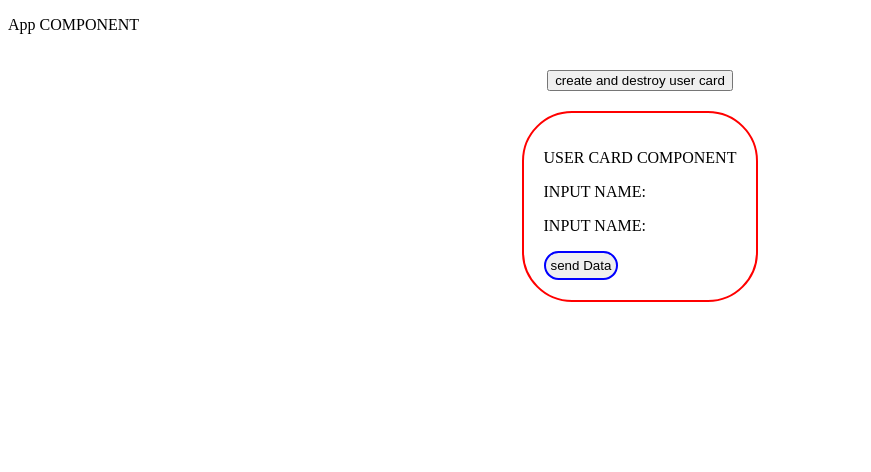
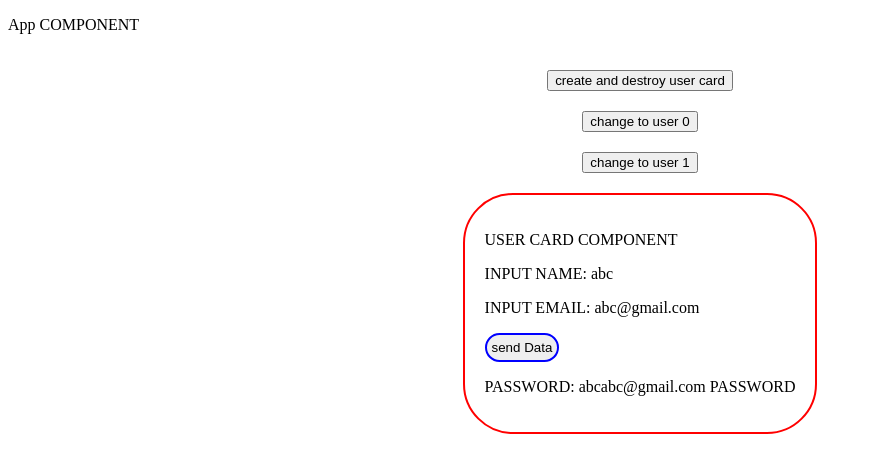
Before and after one commit to Thompson154/Angular_Course, an Angular app: page / in a window 1280 px wide. Shown: the top 472 px of the page, without its empty margins (0-871 px from the left). Built offline with nearby package versions, Linux system fonts and the light colour scheme.

Commit message:
[09/30/2024] ngOnChanges

```diff
--- a/src/app/app.component.html
+++ b/src/app/app.component.html
@@ -72,8 +72,16 @@
   <button (click)="userCardCreated = !userCardCreated">
     create and destroy user card
   </button>
+
+  <button (click)="selectedUser = users[0]">change to user 0</button>
+  <button (click)="selectedUser = users[1]">change to user 1</button>
+
   @if (userCardCreated) {
-  <app-user-card> </app-user-card>
+  <app-user-card
+    [name]="selectedUser.name"
+    [email]="selectedUser.email"
+  >
+  </app-user-card>
   } @else {
   <p>user card destroy</p>
   }
--- a/src/app/app.component.ts
+++ b/src/app/app.component.ts
@@ -21,7 +21,8 @@
   styleUrl: './app.component.scss'
 })
 export class AppComponent {
-
+  users = [{name: 'abc', 'email':'abc@gmail.com'},{name: 'asd', 'email':'asd@gmail.com'}]
+  selectedUser: any = this.users[0];
   userCardCreated: boolean = true
 
   // title: number = 10;
--- a/src/app/user-card/user-card.component.html
+++ b/src/app/user-card/user-card.component.html
@@ -1,9 +1,12 @@
 <div class="user-card">
   <p>USER CARD COMPONENT</p>
   <p>INPUT NAME: {{ name }}</p>
-  <p>INPUT NAME: {{ email }}</p>
+  <p>INPUT EMAIL: {{ email }}</p>
 
   <button class="button-user-card" (click)="onSendData()"> send Data</button>
 
+  <p>PASSWORD: {{password}}</p>
+
+
   <ng-content></ng-content>
 </div>
--- a/src/app/user-card/user-card.component.ts
+++ b/src/app/user-card/user-card.component.ts
@@ -1,5 +1,5 @@
 import { CommonModule } from '@angular/common';
-import { Component, EventEmitter, Input, OnDestroy, OnInit, Output } from '@angular/core';
+import { Component, EventEmitter, Input, OnChanges, OnDestroy, OnInit, Output, SimpleChanges } from '@angular/core';
 
 @Component({
   selector: 'app-user-card',
@@ -8,17 +8,21 @@
   templateUrl: './user-card.component.html',
   styleUrl: './user-card.component.scss',
 })
-export class UserCardComponent implements OnInit, OnDestroy {
+export class UserCardComponent implements OnInit, OnDestroy, OnChanges {
   @Input() name: string = '';
   @Input() email: string = '';
 
   @Output() sendData = new EventEmitter(true);
+
+  password:string = ''
+
 
   constructor() {
     console.log('Use card constructor');
   }
   ngOnInit(): void {
     console.log('User card OnInt');
+    this.password = this.name + this.email + ' PASSWORD'
   }
 
   ngOnDestroy(): void {
@@ -26,7 +30,15 @@
 
   }
 
+  ngOnChanges(changes: SimpleChanges): void {
+    console.log('CHANGES: ', changes)
+
+    this.password = changes['name'].currentValue + changes['email'].currentValue + 'PASSWORD'
+  }
+
   public onSendData() {
     this.sendData.emit("Hi, Adri_154, I'm a child XD");
   }
+
+
 }
```
